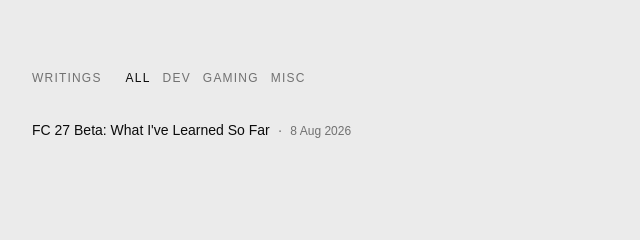
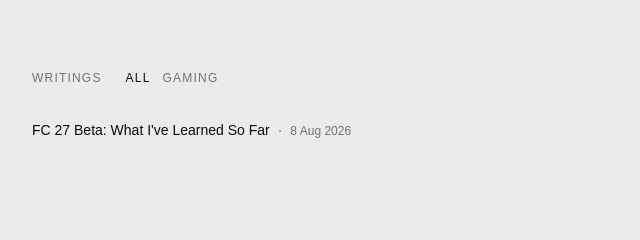
Before and after one commit to princej02/portfolio, an Astro site: page / in a window 1280 px wide. Shown: the part 1432-1672 px from the top of the page, 0-640 px from the left. Built offline with nearby package versions, Linux system fonts and the light colour scheme; Astro itself is replaced by a stand-in of ours; no server answers.

Commit message:
fix: hide blog filter tabs with no posts
Co-Authored-By: Claude Opus 5.5 <noreply@anthropic.com>

```diff
--- a/src/components/sections/Blog.tsx
+++ b/src/components/sections/Blog.tsx
@@ -21,6 +21,10 @@ const sections = ['all', 'dev', 'gaming', 'misc'] as const
 export default function Blog({ posts }: Props) {
   const [active, setActive] = useState<string>('all')
 
+  const visibleSections = sections.filter(
+    section => section === 'all' || posts.some(p => p.data.section === section)
+  )
+
   const filtered = active === 'all'
     ? posts
     : posts.filter(p => p.data.section === active)
@@ -30,7 +34,7 @@ export default function Blog({ posts }: Props) {
       <div className="flex items-center gap-6 mb-8">
         <h2 className="text-xs tracking-widest uppercase text-text-muted">Writings</h2>
         <div className="flex gap-3 flex-wrap">
-          {sections.map(section => (
+          {visibleSections.map(section => (
             <button
               key={section}
               onClick={() => setActive(section)}
```
